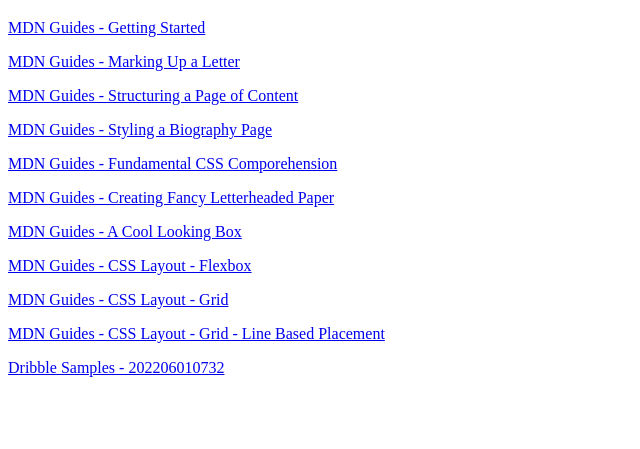
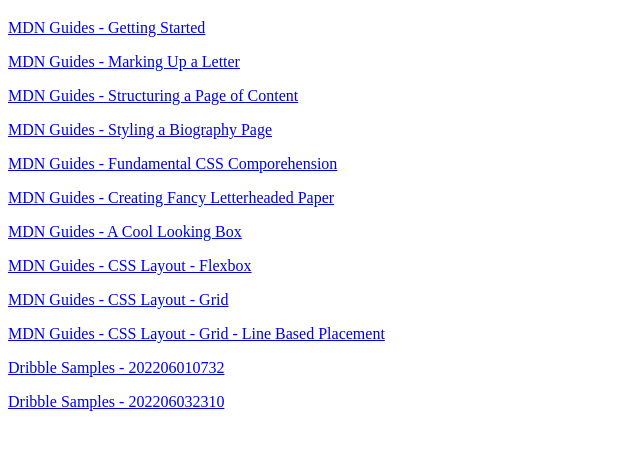
Before and after one commit to cas2void/WebTestbed, a plain HTML site: page index.html in a window 1280 px wide. Shown: the part 61-510 px from the top of the page, without its empty margins (0-640 px from the left). Drawn offline with Linux system fonts and the light colour scheme.

Commit message:
Dribble202206032310

```diff
--- a/index.html
+++ b/index.html
@@ -20,6 +20,7 @@
 	<p><a href="MDNGuides/CSSLayout_Grid_LineBasedPlacement/index.html">MDN Guides - CSS Layout - Grid - Line Based Placement</a></p>
 
 	<p><a href="DribbleSamples/Dribble202206010732/index.html">Dribble Samples - 202206010732</a></p>
+	<p><a href="DribbleSamples/Dribble202206032310/index.html">Dribble Samples - 202206032310</a></p>
 </body>
 
 </html>
```
